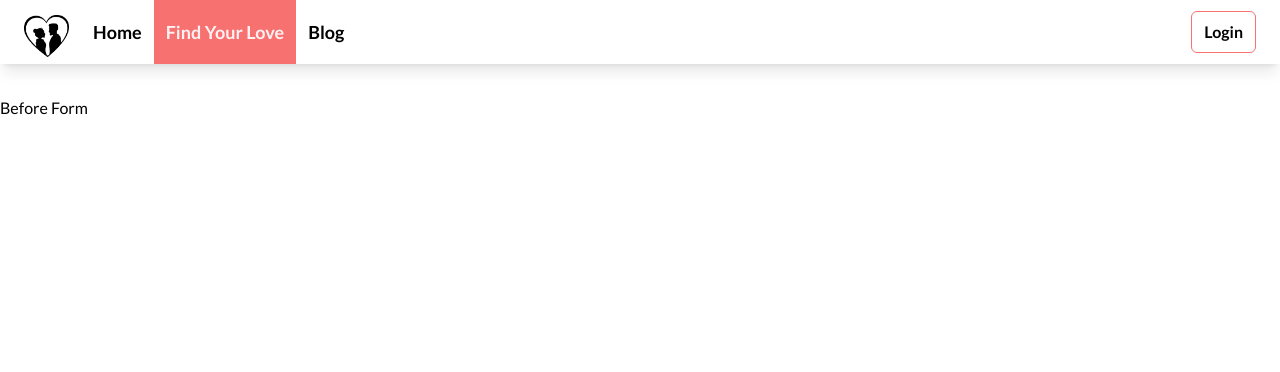
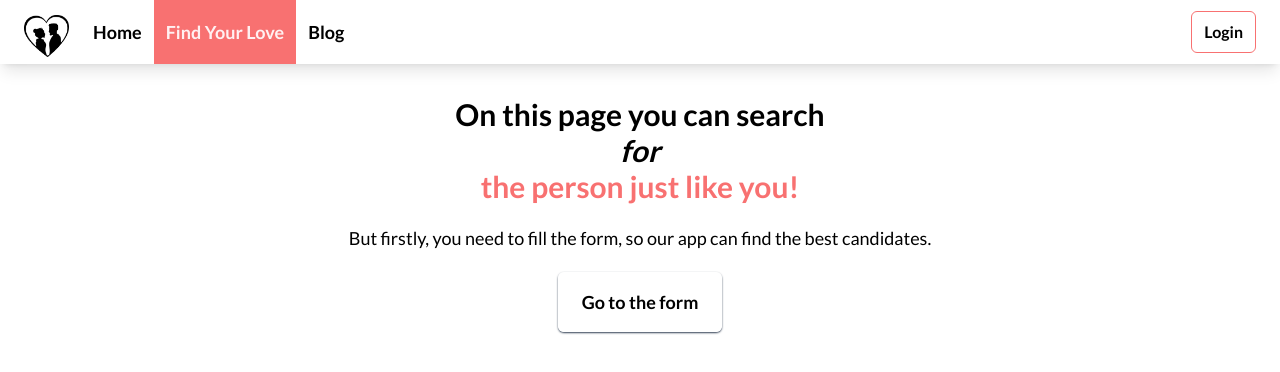
Before and after one commit to GitHubAccocount/DatingApp-Frontend, a Vue app: page /find in a window 1280 px wide. Shown: the top 372 px of the page. Built offline with nearby package versions, Linux system fonts and the light colour scheme.

Commit message:
acctually no changes, i was looking for bug

```diff
--- a/src/components/findYourLove/findYourLoveBeforeForm.vue
+++ b/src/components/findYourLove/findYourLoveBeforeForm.vue
@@ -1,5 +1,20 @@
 <template>
-  <h1>Before Form</h1>
+  <section class="flex flex-col items-center">
+    <h1 class="text-3xl font-bold">
+      On this page you can search <span class="block text-center italic">for</span
+      ><span class="block text-center font-semibold text-red-400">the person just like you!</span>
+    </h1>
+
+    <p class="py-5 text-lg">
+      But firstly, you need to fill the form, so our app can find the best candidates.
+    </p>
+
+    <router-link to="/form">
+      <custom-button text="Go to the form" buttonType="form"></custom-button>
+    </router-link>
+  </section>
 </template>
 
-<script lang="ts" setup></script>
+<script lang="ts" setup>
+import CustomButton from '@/components/Shared/CustomButton.vue';
+</script>
--- a/src/components/form/TheForm.vue
+++ b/src/components/form/TheForm.vue
@@ -14,9 +14,5 @@ import { useQuestionsStore } from '@/stores/questions';
 import { computed, onMounted, ref } from 'vue';
 
 const questionsStore = useQuestionsStore();
-
-onMounted(questionsStore.FETCH_ANSWERS);
-const answers = computed(() => {
-  return questionsStore.answers;
-});
+const answers = questionsStore.answers;
 </script>
```
Also changed, not shown: src/stores/questions.ts (+8 -1 lines).
